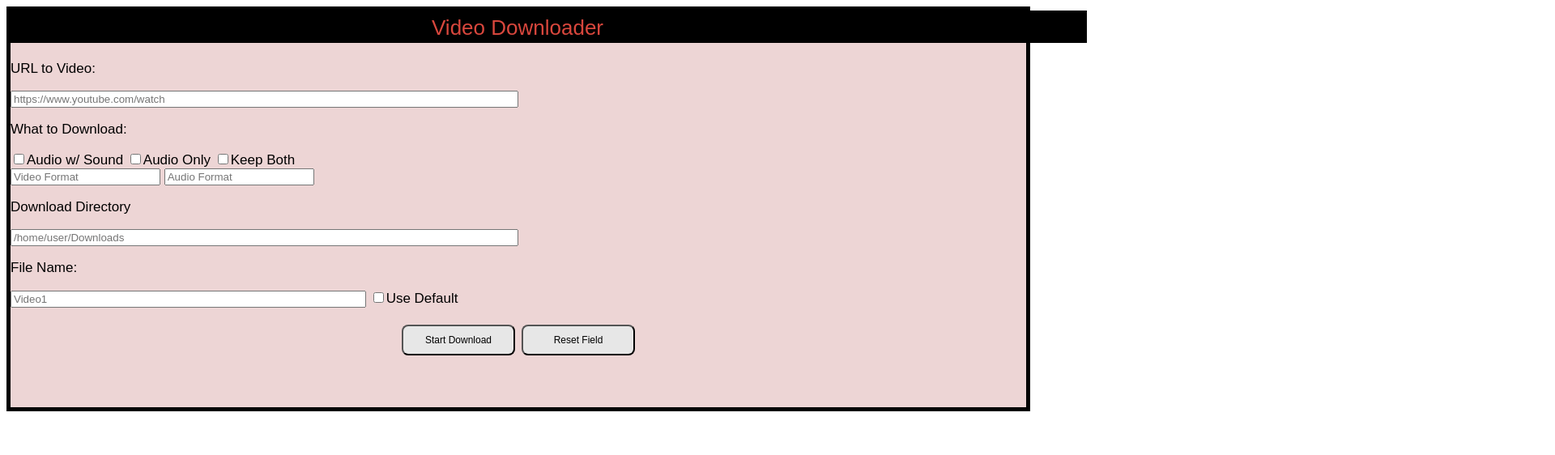
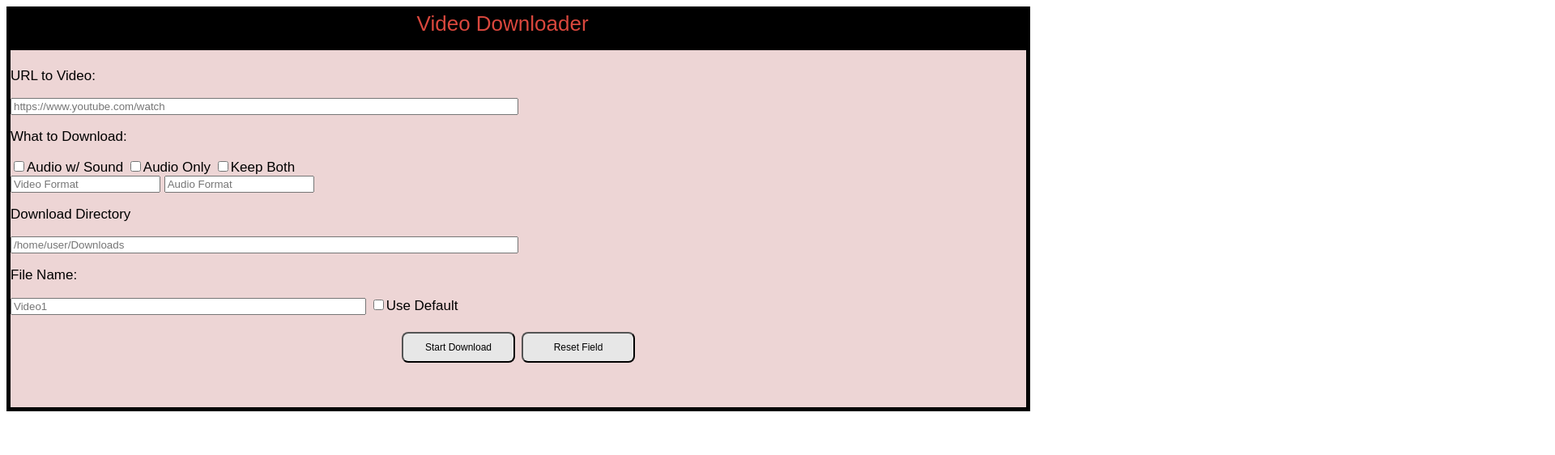
Before and after one commit to BCRevels/414-Project, an Electron app: page index.html in a window 1280 px wide. Shown: the top 562 px of the page at 81% size, 1920 px wide, since content can reach past the window. Drawn offline with Linux system fonts and the light colour scheme; no server answers.

Commit message:
Fix SVG Positioning and Scaling

```diff
--- a/index.html
+++ b/index.html
@@ -9,9 +9,9 @@
   <body>
 
     <!-- Puts the header as a svg -->
-  <svg height="40" width="2000">
-    <rect width="1325" height="80" background="#FFFFF9" style="fill:rgb(0,0,0);stroke-width:8;stroke:rgb(0,0,0)" />
-    <text fill="#d9473d" font-size="26" font-family="Manjari,sans-serif" x="520" y="30">Video Downloader</text>
+  <svg width="100%" height="10%">
+    <rect width="100%" height="100%" background="#FFFFF9" style="fill:rgb(0,0,0);stroke-width:8;stroke:rgb(0,0,0)" />
+    <text fill="#d9473d" font-size="26" font-family="Manjari,sans-serif" x="40%" y="50%">Video Downloader</text>
   </svg>
 
 <div class="tab">
```
